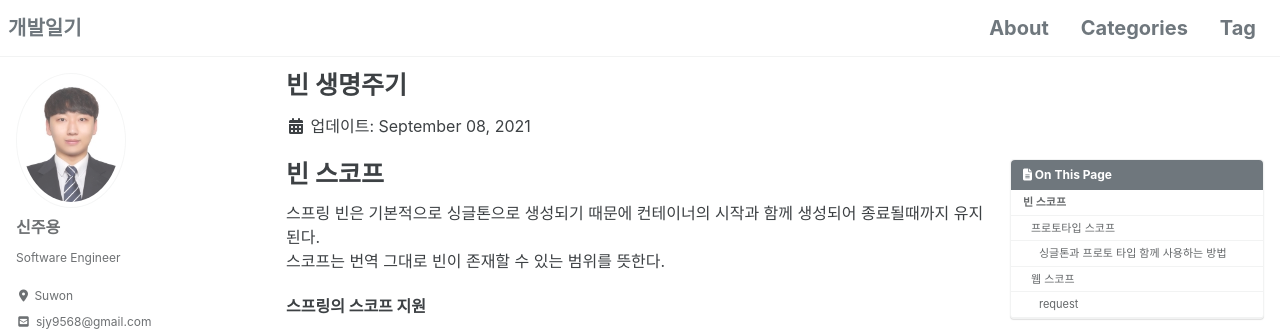
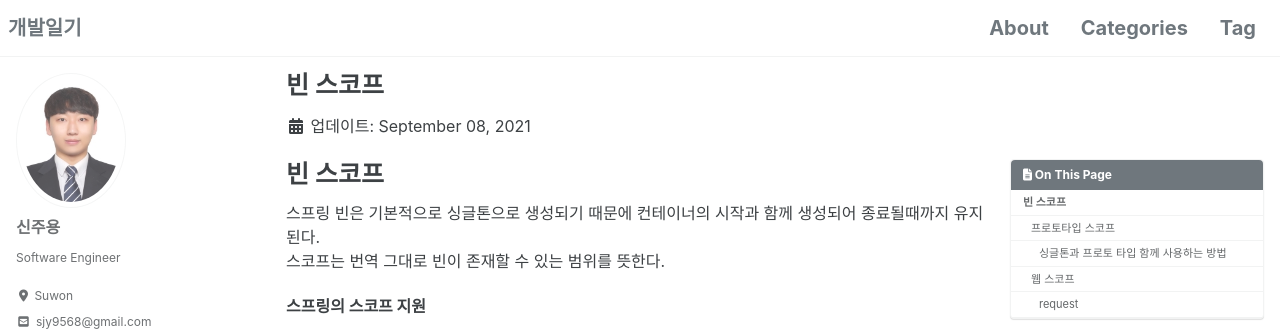
Before and after one commit to shinjooyoung/shinjooyoung.github.io, a Jekyll site: the page built from _posts/SpringStandard/2021-09-08-빈 스코프.md, in a window 1280 px wide and 900 px high. Shown: the top 331 px of the window. Built offline with Jekyll 4.4.1, drawn with Linux system fonts in a browser that asks for light colours; cached includes are drawn as plain includes; nearby versions of some CDN libraries; comment, search, counter and statistics services are not loaded.

Commit message:
파일명 수정

```diff
--- a/_posts/SpringStandard/2021-09-08-빈 스코프.md
+++ b/_posts/SpringStandard/2021-09-08-빈 스코프.md
@@ -1,5 +1,5 @@
 ---
-title:  "빈 생명주기"
+title:  "빈 스코프"
 excerpt: "인프런 김영한"
 categories:
   - Education
```
